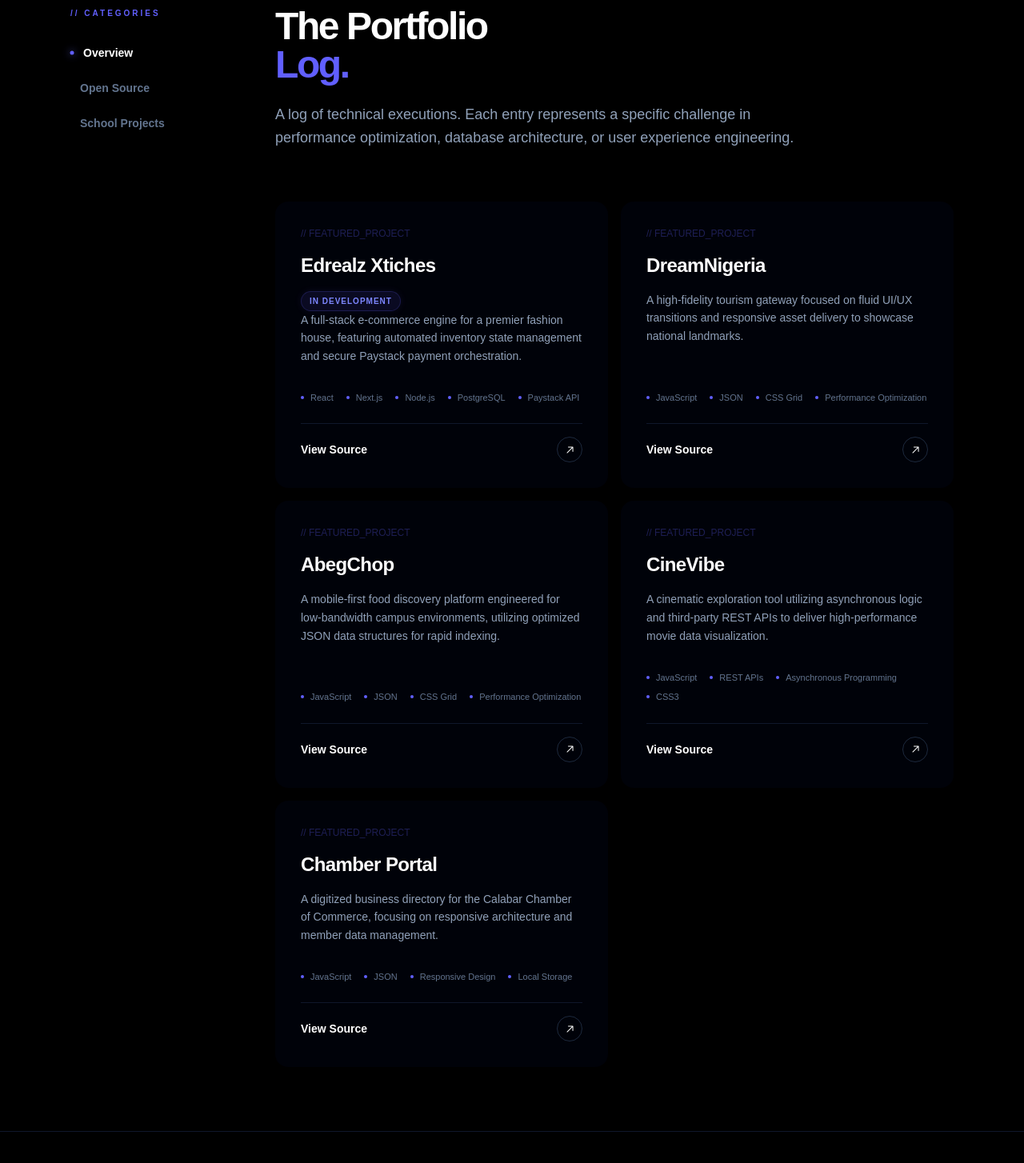
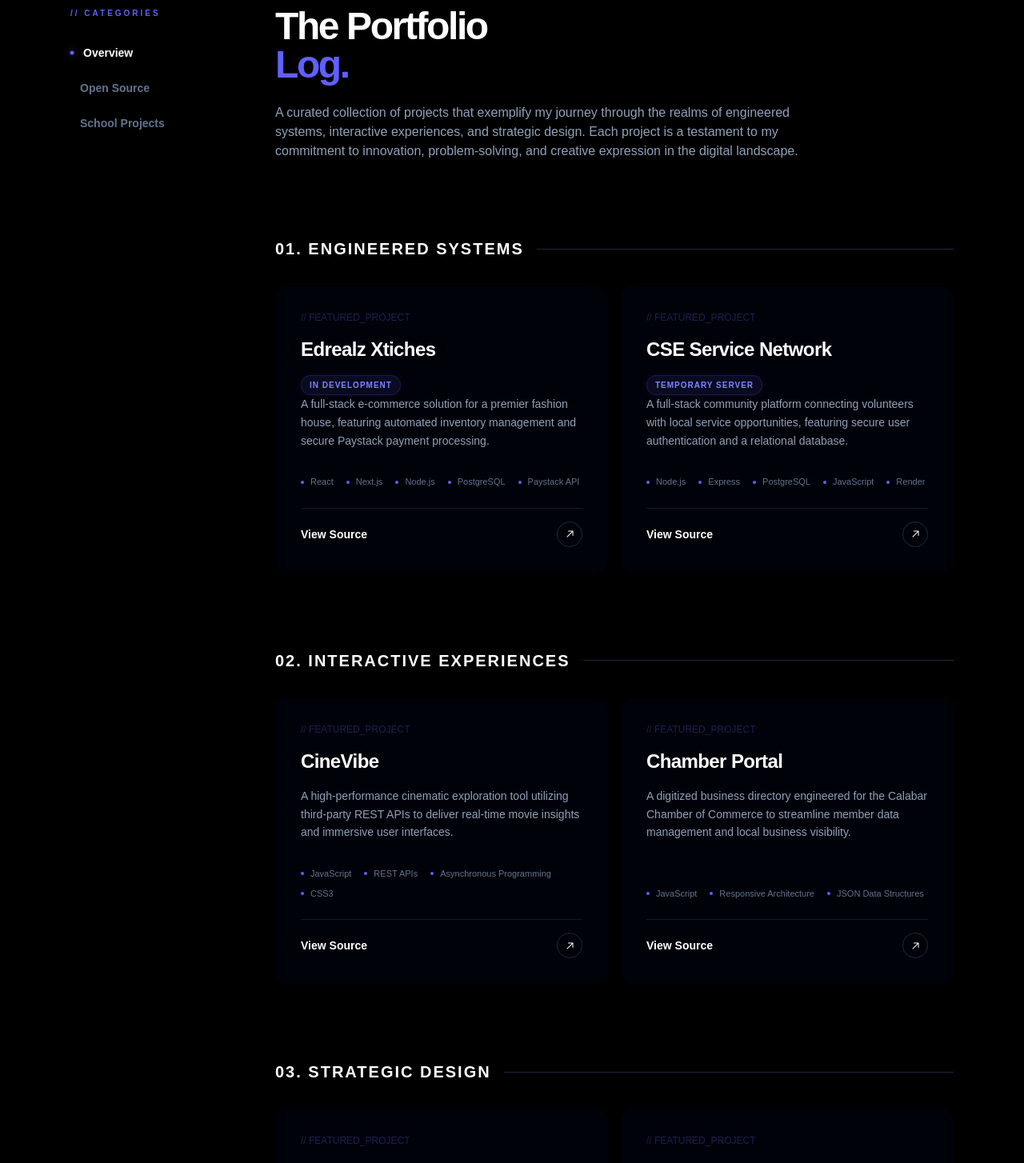
Before and after one commit to meetlawrence/portfolio, a Next.js app: page /projects in a window 1280 px wide. Shown: the part 200-1654 px from the top of the page at 80% size. Built offline with nearby package versions, Linux system fonts and the light colour scheme.

Commit message:
My Assignment Progress

```diff
--- a/app/layout.tsx
+++ b/app/layout.tsx
@@ -4,8 +4,8 @@ import Footer from '@/components/Footer';
 
 export default function RootLayout({ children }: { children: React.ReactNode }) {
   return (
-    <html lang="en" className="overflow-x-hidden"> {/* Add this */}
-      <body className="bg-black text-slate-300 overflow-x-hidden relative"> {/* And this */}
+    <html lang="en" className="overflow-x-hidden">
+      <body className="bg-black text-slate-300 overflow-x-hidden relative">
         <Header />
         {children}
         <Footer />
--- a/app/page.tsx
+++ b/app/page.tsx
@@ -7,12 +7,6 @@ const projects = [
     description: 'A full-stack e-commerce solution for a premier fashion house, featuring automated inventory management and secure Paystack payment processing.',
     technologies: ['React', 'Next.js', 'Node.js', 'PostgreSQL', 'Paystack API'],
     link: '#'
-  },
-  {
-    title: 'AbegChop',
-    description: 'A mobile-first food discovery platform optimized for low-bandwidth environments, enabling students to navigate campus-specific culinary options.',
-    technologies: ['JavaScript', 'JSON', 'CSS Grid/Flexbox', 'Performance Optimization'],
-    link: 'https://meetlawrence.github.io/wdd231/project/index.html'
   },
   {
     title: 'CineVibe',
@@ -48,12 +42,16 @@ export default function Home() {
           </p>
 
           <div className="flex flex-wrap justify-center gap-5">
+            <a href="/projects">
               <button className="px-10 py-4 bg-white text-black font-bold rounded-full hover:bg-indigo-400 transition-all duration-300">
                 View Projects
               </button>
+            </a>
+            <a href="/meetLawrenceResume.pdf" target='-blank' rel='noopener noreferrer'>
               <button className="px-10 py-4 bg-transparent text-white font-bold rounded-full border border-slate-700 hover:border-white transition-all">
                 Resume
               </button>
+            </a>
           </div>
         </div>
       </section>
--- a/app/projects/opensource/page.tsx
+++ b/app/projects/opensource/page.tsx
@@ -22,8 +22,11 @@ export default function OpenSourcePage() {
           architecture that others can build upon.
         </p>
       </section>
+      <section>
+        <h3 className="text-2xl font-black text-white tracking-tighter mb-4">Coming Soon!</h3>
+      </section>
 
-      <ProjectList projects={openSource} />
+      {/* <ProjectList projects={openSource} /> */}
     </div>
   );
 }
--- a/app/projects/page.tsx
+++ b/app/projects/page.tsx
@@ -13,51 +13,97 @@ export const allProjects: Project[] = [
   {
     title: 'Edrealz Xtiches',
     status: 'In Development',
-    description: 'A full-stack e-commerce engine for a premier fashion house, featuring automated inventory state management and secure Paystack payment orchestration.',
+    description: 'A full-stack e-commerce solution for a premier fashion house, featuring automated inventory management and secure Paystack payment processing.',
     technologies: ['React', 'Next.js', 'Node.js', 'PostgreSQL', 'Paystack API'],
     link: '#'
   },
   {
-    title: 'DreamNigeria',
-    description: 'A high-fidelity tourism gateway focused on fluid UI/UX transitions and responsive asset delivery to showcase national landmarks.',
-    technologies: ['JavaScript', 'JSON', 'CSS Grid', 'Performance Optimization'],
-    link: 'https://meetlawrence.github.io/wdd131/project/index.html'
-  },
-  {
-    title: 'AbegChop',
-    description: 'A mobile-first food discovery platform engineered for low-bandwidth campus environments, utilizing optimized JSON data structures for rapid indexing.',
-    technologies: ['JavaScript', 'JSON', 'CSS Grid', 'Performance Optimization'],
-    link: 'https://meetlawrence.github.io/wdd231/project/index.html'
-  },
-  {
     title: 'CineVibe',
-    description: 'A cinematic exploration tool utilizing asynchronous logic and third-party REST APIs to deliver high-performance movie data visualization.',
+    description: 'A high-performance cinematic exploration tool utilizing third-party REST APIs to deliver real-time movie insights and immersive user interfaces.',
     technologies: ['JavaScript', 'REST APIs', 'Asynchronous Programming', 'CSS3'],
     link: 'https://meetlawrence.github.io/wdd330/cinevibe/index.html'
   },
   {
+    title: 'CSE Service Network',
+    status: 'Temporary Server',
+    description: 'A full-stack community platform connecting volunteers with local service opportunities, featuring secure user authentication and a relational database.',
+    technologies: ['Node.js', 'Express', 'PostgreSQL', 'JavaScript', 'Render'],
+    link: 'https://cse340-kl7q.onrender.com/' // Replace with your actual Render deployment URL
+  },
+  {
+    title: 'AbegChop',
+    description: 'A mobile-first food discovery platform optimized for low-bandwidth environments, enabling students to navigate campus-specific culinary options.',
+    technologies: ['JavaScript', 'JSON', 'CSS Grid/Flexbox', 'Performance Optimization'],
+    link: 'https://meetlawrence.github.io/wdd231/project/index.html'
+  },
+  {
     title: 'Chamber Portal',
-    description: 'A digitized business directory for the Calabar Chamber of Commerce, focusing on responsive architecture and member data management.',
-    technologies: ['JavaScript', 'JSON', 'Responsive Design', 'Local Storage'],
+    description: 'A digitized business directory engineered for the Calabar Chamber of Commerce to streamline member data management and local business visibility.',
+    technologies: ['JavaScript', 'Responsive Architecture', 'JSON Data Structures'],
     link: 'https://meetlawrence.github.io/wdd231/chamber/index.html'
+  },
+  {
+    title: 'Dream Nigeria',
+    description: 'A vibrant tourism platform highlighting cultural attractions in Cross River State, featuring a dynamic gallery and optimized responsive layouts.',
+    technologies: ['Figma', 'HTML5', 'CSS3', 'JavaScript'],
+    link: 'https://meetlawrence.github.io/wdd131/project/index.html'
   }
 ];
 
 export default function ProjectsOverview() {
+  // 1. Filter the projects into your specific categories
+  const engineeredSystems = allProjects.filter(p =>
+    ['CSE Service Network', 'Edrealz Xtiches'].includes(p.title)
+  );
+
+  const interactiveExps = allProjects.filter(p =>
+    ['CineVibe', 'Chamber Portal'].includes(p.title)
+  );
+
+  const strategicDesigns = allProjects.filter(p =>
+    ['AbegChop', 'Dream Nigeria'].includes(p.title)
+  );
+
   return (
-    <div className="space-y-16">
+    <div className="space-y-24">
+      {/* Header */}
       <section>
         <h1 className="text-5xl font-black text-white tracking-tighter mb-6">
           The Portfolio <br />
           <span className="text-indigo-500">Log.</span>
         </h1>
-        <p className="text-slate-400 max-w-2xl text-lg leading-relaxed">
-          A log of technical executions. Each entry represents a specific challenge in
-          performance optimization, database architecture, or user experience engineering.
+        <p className="text-slate-400 max-w-2xl">
+          A curated collection of projects that exemplify my journey through the realms of engineered systems, interactive experiences, and strategic design. Each project is a testament to my commitment to innovation, problem-solving, and creative expression in the digital landscape.
         </p>
       </section>
 
-      <ProjectList projects={allProjects} />
+      {/* 01. Engineered Systems Section */}
+      <section>
+        <div className="flex items-center gap-4 mb-8">
+           <h2 className="text-xl font-bold text-white tracking-widest uppercase">01. Engineered Systems</h2>
+           <div className="h-px grow bg-slate-800" />
+        </div>
+        {/* Pass the filtered array to existing ProjectList component */}
+        <ProjectList projects={engineeredSystems} />
+      </section>
+
+      {/* 02. Interactive Experiences Section */}
+      <section>
+        <div className="flex items-center gap-4 mb-8">
+           <h2 className="text-xl font-bold text-white tracking-widest uppercase">02. Interactive Experiences</h2>
+           <div className="h-px grow bg-slate-800" />
+        </div>
+        <ProjectList projects={interactiveExps} />
+      </section>
+
+      {/* 03. Strategic Design Section */}
+      <section>
+        <div className="flex items-center gap-4 mb-8">
+           <h2 className="text-xl font-bold text-white tracking-widest uppercase">03. Strategic Design</h2>
+           <div className="h-px grow bg-slate-800" />
+        </div>
+        <ProjectList projects={strategicDesigns} />
+      </section>
     </div>
   );
 }
--- a/app/projects/school/page.tsx
+++ b/app/projects/school/page.tsx
@@ -27,9 +27,13 @@ export default function SchoolPage() {
           data structures, API management, and responsive architecture.
         </p>
       </section>
+      <section>
+        <h3 className="text-2xl font-black text-white tracking-tighter mb-4">Coming Soon!</h3>
+      </section>
+
 
       <div className="opacity-80">
-        <ProjectList projects={schoolProjects} />
+        {/* <ProjectList projects={schoolProjects} /> */}
       </div>
     </div>
   );
--- a/components/Biodata.tsx
+++ b/components/Biodata.tsx
@@ -9,7 +9,6 @@ export default function Biodata() {
     <div className="w-full bg-transparent font-sans selection:bg-indigo-500/30">
       <div className="relative border-l border-slate-800/60 pl-8 py-2 ml-1">
 
-        {/* Animated Accent Line - Purely aesthetic, adds a sense of "active" development */}
         <div className="absolute top-0 left-[-1px] h-16 w-[2px] bg-gradient-to-b from-indigo-500 to-transparent" />
 
         <header className="mb-12">
@@ -27,7 +26,7 @@ export default function Biodata() {
         </header>
 
         <section className="space-y-12">
-          {/* Professional Narrative with enhanced typography */}
+
           <div className="max-w-2xl">
             <p className="text-slate-400 text-lg md:text-xl leading-relaxed font-light">
               I bridge the gap between <span className="text-white font-semibold">complex backend logic</span> and <span className="text-indigo-400 font-medium">intuitive user experiences</span>.
@@ -35,7 +34,7 @@ export default function Biodata() {
             </p>
           </div>
 
-          {/* Enhanced Skill Tags with Glassmorphism */}
+
           <div>
             <h3 className="text-xs font-bold text-slate-500 uppercase tracking-[0.3em] mb-6">Expertise</h3>
             <div className="flex flex-wrap gap-3">
@@ -53,7 +52,7 @@ export default function Biodata() {
           {/* Contact CTA with animated arrow */}
           <div className="pt-4">
             <a
-              href="mailto:your-email@example.com"
+              href="mailto:okonwhyte@gmail.com"
               className="inline-flex items-center group text-white font-bold tracking-tight text-lg"
             >
               <span className="border-b-2 border-indigo-500/50 group-hover:border-indigo-500 pb-1 transition-all duration-300">
```
Also changed, not shown: 1 other file (tests, documents, lock files or other folders). Lines whose indentation alone changed are shown as unchanged.
